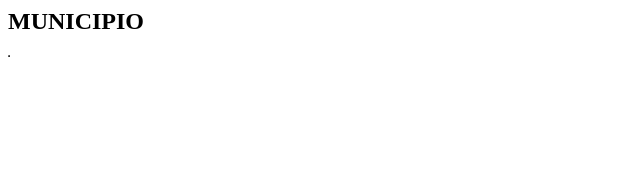
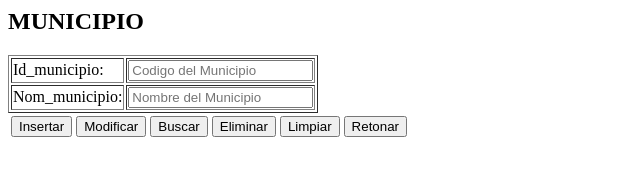
Before and after one commit to LINAH1014/Producto_Hortofruticola-No2, a plain HTML site: page Form_municipio.html in a window 1280 px wide. Shown: the whole page, without its empty margins (0-640 px from the left). Drawn offline with Linux system fonts and the light colour scheme.

Commit message:
Update Form_municipio.html

```diff
--- a/Form_municipio.html
+++ b/Form_municipio.html
@@ -12,7 +12,27 @@
                   <table class="tabla-municipios" border="1">
                           <tr>
 
+                                  <td class="celda-Id_Municipio"> Id_municipio:</td>
+                                  <td><input type=" name="Id_Municipio" class="input-50" placeholder="Codigo del Municipio"> </td>
+
                           </tr>
+                                     <td class="celda-Nom_Municipio"> Nom_municipio: </td>
+                                     <td><input type="text" name="Nom_Municipio" class="input-50" placeholder="Nombre del Municipio"> </td>
+
+                          </tr>
+                  </table>
+
+                  <table class="Tabla_botones">
+                          <tr>
+                                  <td colspan="3"> <input type="submit" value="Insertar" class="btn-insertar">
+                                                   <input type="submit" value="Modificar" class="btn-Modificar">
+                                                   <input type="submit" value="Buscar" class="btn-Buscar">
+                                                   <input type="submit" value="Eliminar" class="btn-Eliminar">
+                                                   <input type="submit" value="Limpiar" class="btn-Limpiar">
+                                                   <input type="submit" value="Retonar" class="btn-Retornar">
+                                  </td>
+
+                           </tr>
                   </table>
 
              </div>
```
